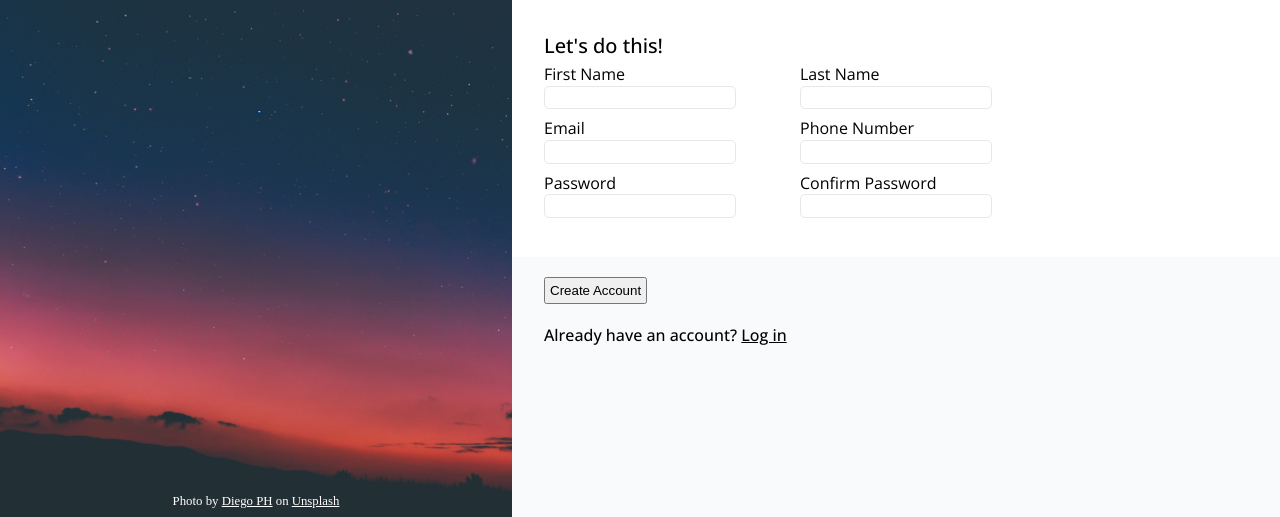
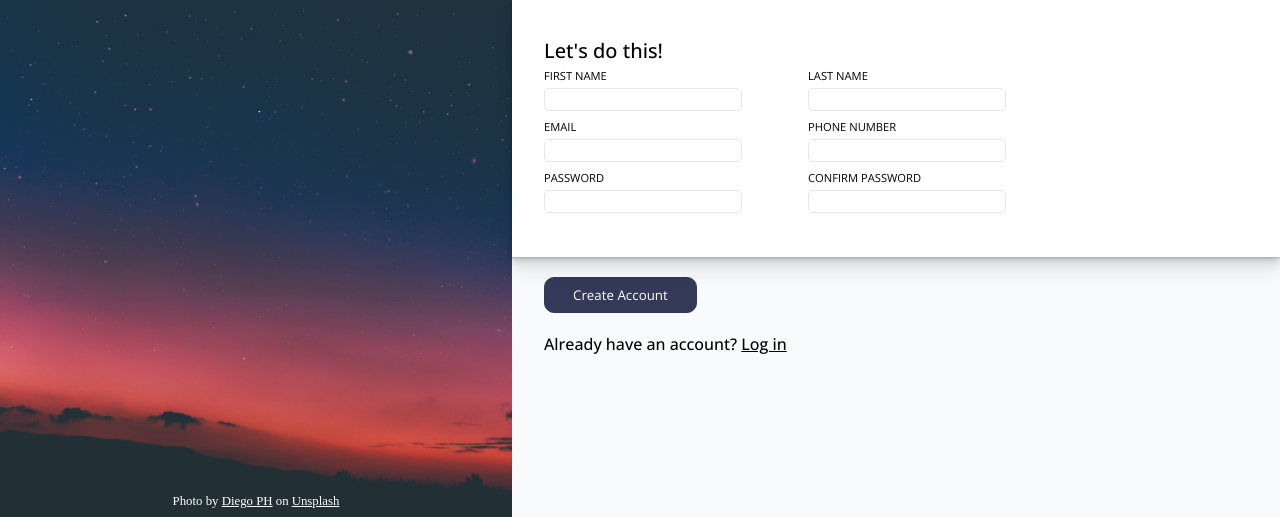
Before and after one commit to valdes91/sign-up-form, a plain HTML site: page index.html in a window 1280 px wide. Shown: the part 283-800 px from the top of the page. Drawn offline with nearby package versions, Linux system fonts and the light colour scheme.

Commit message:
add styling to right div

```diff
--- a/styles.css
+++ b/styles.css
@@ -107,8 +107,15 @@ body {
 
 .form-div {
 	justify-content: center;
+	flex-grow: 1.5;
+	position: relative;
+	box-shadow: rgba(0, 0, 0, 0.07) 0px 1px 1px, rgba(0, 0, 0, 0.07) 0px 2px 2px,
+		rgba(0, 0, 0, 0.07) 0px 4px 4px, rgba(0, 0, 0, 0.07) 0px 8px 8px,
+		rgba(0, 0, 0, 0.07) 0px 16px 16px;
+}
+
+.form-div form {
 	width: 75%;
-	flex-grow: 1.5;
 }
 
 .message p,
@@ -119,8 +126,13 @@ body {
 }
 
 .bottom-div button {
-	padding: 0.25rem;
+	font-family: 'Open Sans', sans-serif;
+	padding: 0.5rem 1.75rem;
 	margin: 1.25rem 0;
+	background-color: var(--btn-color);
+	color: white;
+	border: 1px solid var(--btn-color);
+	border-radius: 10px;
 }
 
 .bottom-div p {
@@ -143,6 +155,9 @@ body {
 
 .inputs label {
 	display: block;
+	font-size: 0.7rem;
+	padding-bottom: 0.25rem;
+	text-transform: uppercase;
 }
 
 .inputs input {
```
